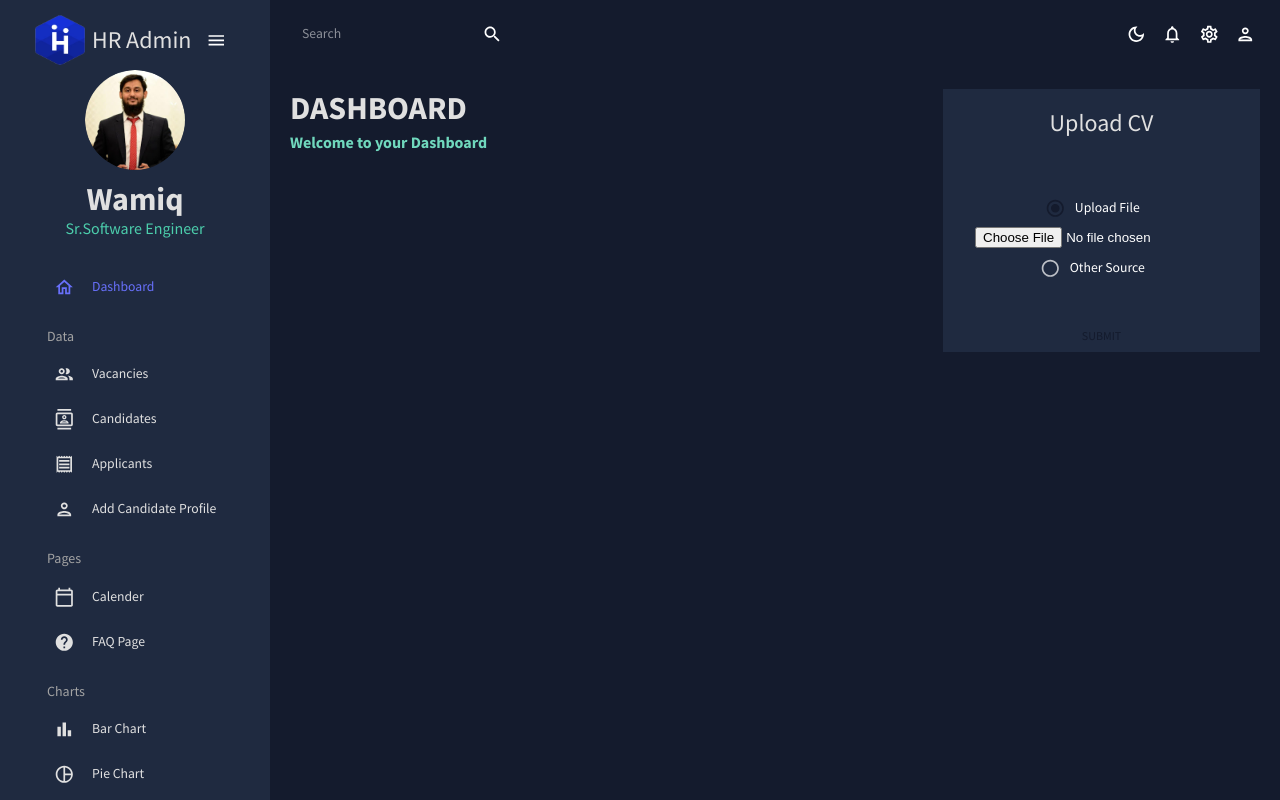
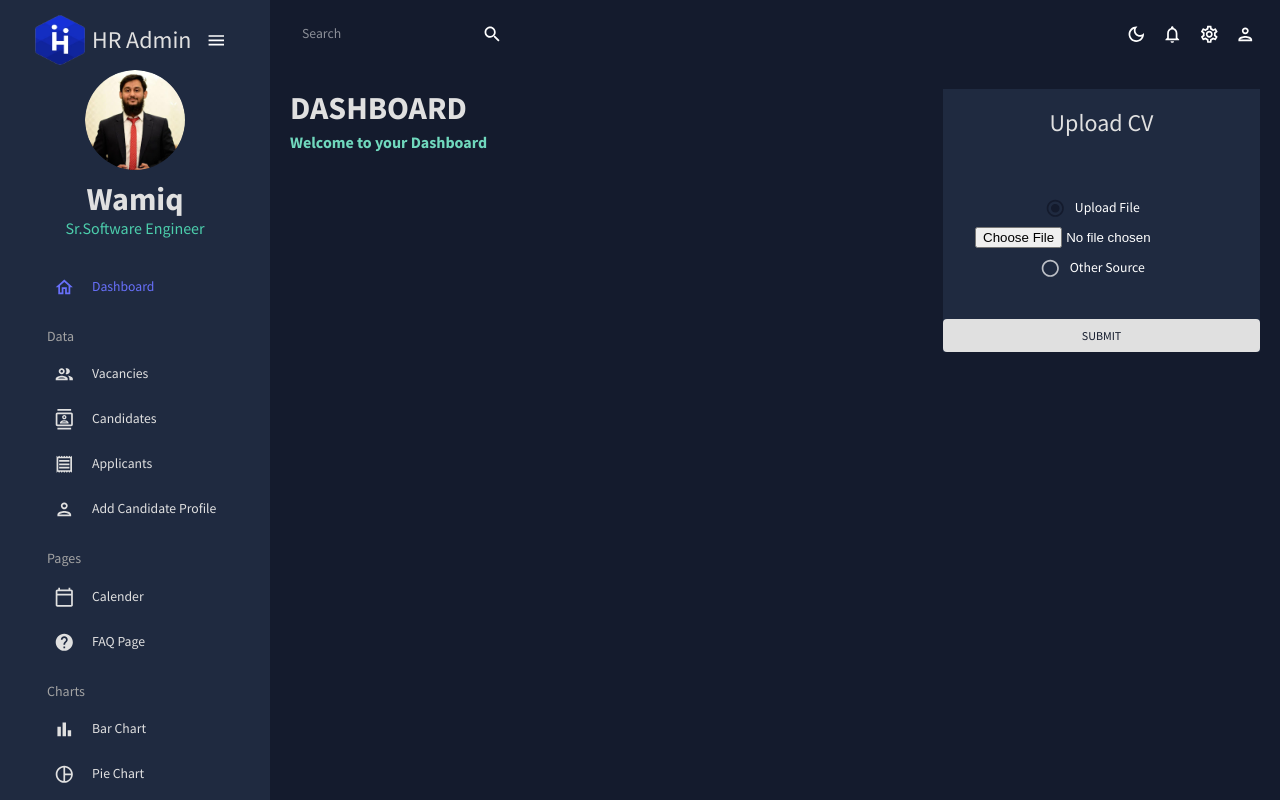
Before and after one commit to wamiqsiddiqui/hrsystem, a React (Create React App) app: page / in a window 1280 px wide. Built offline with nearby package versions, Linux system fonts and the light colour scheme.

Commit message:
Refactoring

```diff
--- a/src/App.css
+++ b/src/App.css
@@ -16,11 +16,9 @@
 .TextStyle {
   color: #282c34;
 }
-
 .TextBoxStyle {
   min-height: 30px;
   width: 100%;
-  /* color: white; */
   padding-top: 10px;
   padding-bottom: 10px;
   margin: 4px 0;
--- a/src/App.tsx
+++ b/src/App.tsx
@@ -15,7 +15,7 @@ import Dashboard from "./scenes/dashboard/dashboardIndex";
 // import Calendar from "./scenes/calendar";
 import { Route, Routes } from "react-router-dom";
 import { ProSidebar, Menu, MenuItem, SubMenu } from "react-pro-sidebar";
-//Theme crovider provides ability to provide themes to our material UI
+//Theme provider provides ability to provide themes to our material UI
 
 function App() {
   const [theme, colorMode] = useMode();
--- a/src/components/UploadCV.tsx
+++ b/src/components/UploadCV.tsx
@@ -59,7 +59,7 @@ export const UploadCV = () => {
             <TextField placeholder="Enter CV URL "></TextField>
           )}
         </RadioGroup>
-        <Button>Submit</Button>
+        <Button sx={{ backgroundColor: colors.grey[100] }}>Submit</Button>
       </FormControl>
     </div>
   );
--- a/src/scenes/dashboard/dashboardIndex.tsx
+++ b/src/scenes/dashboard/dashboardIndex.tsx
@@ -19,7 +19,6 @@ import { UploadCV } from "../../components/UploadCV";
 
 const Dashboard = () => {
   return (
-    // <div className="radioGroup">
     <Box m={"20px"}>
       <Box
         alignContent={"start"}
--- a/src/scenes/global/Sidebar.tsx
+++ b/src/scenes/global/Sidebar.tsx
@@ -1,11 +1,10 @@
+import "/home/wamiq/Projects/my-app/src/App.css";
+import "react-pro-sidebar/dist/css/styles.css";
 import { ReactNode, useState } from "react";
 import { ProSidebar, Menu, MenuItem } from "react-pro-sidebar";
-import "react-pro-sidebar/dist/css/styles.css";
-// import "react-pro-sidebar/dist/utils/utilityClasses";
 import { Box, IconButton, Typography, useTheme } from "@mui/material";
 import { Link } from "react-router-dom";
 import { tokens } from "../../theme";
-import "/home/wamiq/Projects/my-app/src/App.css";
 import HomeOutlinedIcon from "@mui/icons-material/HomeOutlined";
 import PeopleOutlinedIcon from "@mui/icons-material/PeopleOutlined";
 import ContactsOutlinedIcon from "@mui/icons-material/ContactsOutlined";
@@ -78,6 +77,7 @@ export const CustomSidebar = () => {
               }
               icon={isCollapsed ? <MenuOutlinedIcon /> : undefined}
             >
+              <div></div>
               {!isCollapsed && (
                 <Box
                   display="flex"
```
